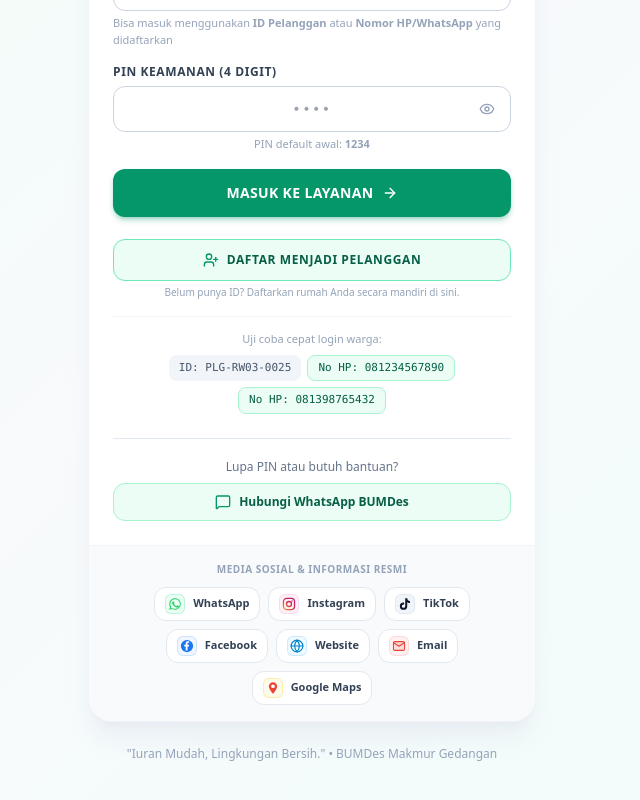
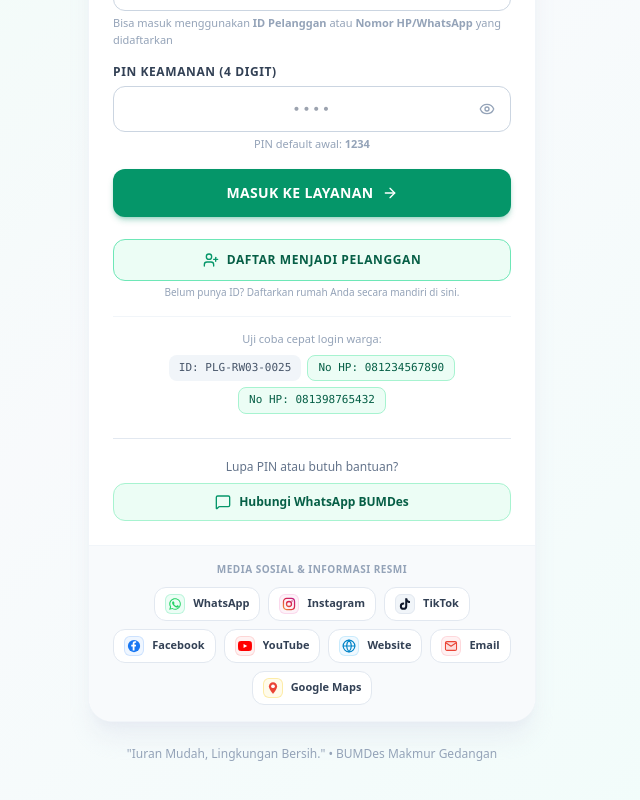
Before and after one commit to bumdesmakmurgedangan/Resikbumdes, a React (Vite) app: page / in a window 1280 px wide. Shown: the part 469-1269 px from the top of the page, without its empty margins (328-968 px from the left). Built offline with nearby package versions, Linux system fonts and the light colour scheme; no server answers.

Commit message:
feat: tambahkan integrasi media sosial YouTube resmi BUMDes

```diff
--- a/src/components/common/SocialBrandIcon.tsx
+++ b/src/components/common/SocialBrandIcon.tsx
@@ -58,6 +58,17 @@ export const SocialBrandIcon: React.FC<SocialBrandIconProps> = ({ type, classNam
             d="M15.15 12.65l.44-2.86h-2.75V7.93c0-.78.38-1.54 1.61-1.54h1.24V3.95s-1.13-.19-2.2-.19c-2.25 0-3.72 1.36-3.72 3.83v2.2H7.26v2.86h2.51V19.6c.51.08 1.03.12 1.56.12s1.05-.04 1.56-.12v-6.95h2.26z"
             fill="#FFFFFF"
           />
+        </svg>
+      );
+
+    case 'YOUTUBE':
+      return (
+        <svg viewBox="0 0 24 24" className={className} fill="none" xmlns="http://www.w3.org/2000/svg">
+          <path
+            d="M23.498 6.186a3.016 3.016 0 0 0-2.122-2.136C19.505 3.545 12 3.545 12 3.545s-7.505 0-9.377.505A3.017 3.017 0 0 0 .502 6.186C0 8.07 0 12 0 12s0 3.93.502 5.814a3.016 3.016 0 0 0 2.122 2.136c1.871.505 9.376.505 9.376.505s7.505 0 9.377-.505a3.015 3.015 0 0 0 2.122-2.136C24 15.93 24 12 24 12s0-3.93-.502-5.814z"
+            fill="#FF0000"
+          />
+          <path d="M9.545 15.568V8.432L15.818 12l-6.273 3.568z" fill="#FFFFFF" />
         </svg>
       );
 
@@ -124,6 +135,12 @@ export const getSocialBadgeStyle = (type: string) => {
         hoverBorder: 'hover:border-blue-300 hover:bg-blue-50/40',
         brandName: 'Facebook'
       };
+    case 'YOUTUBE':
+      return {
+        badgeBg: 'bg-red-50 text-red-600 border border-red-200/70',
+        hoverBorder: 'hover:border-red-300 hover:bg-red-50/40',
+        brandName: 'YouTube'
+      };
     case 'WEBSITE':
       return {
         badgeBg: 'bg-sky-50 text-sky-600 border border-sky-200/70',
--- a/src/services/dataService.ts
+++ b/src/services/dataService.ts
@@ -103,11 +103,30 @@ class DataService {
       INSTAGRAM: 'Instagram',
       TIKTOK: 'TikTok',
       FACEBOOK: 'Facebook',
+      YOUTUBE: 'YouTube',
       WEBSITE: 'Website',
       EMAIL: 'Email',
       MAP: 'Google Maps'
     };
     let orgLinksNeedSave = false;
+
+    // Auto-migrate: ensure YouTube link exists in user's saved list
+    if (!this.orgLinks.some(l => l.type === 'YOUTUBE')) {
+      const defaultYoutube = INITIAL_ORGANIZATION_LINKS.find(l => l.type === 'YOUTUBE');
+      if (defaultYoutube) {
+        // Insert right after Facebook or at the end before Map/Website
+        const fbIdx = this.orgLinks.findIndex(l => l.type === 'FACEBOOK');
+        if (fbIdx >= 0) {
+          this.orgLinks.splice(fbIdx + 1, 0, defaultYoutube);
+        } else {
+          this.orgLinks.push(defaultYoutube);
+        }
+        // Re-sequence sortOrder
+        this.orgLinks = this.orgLinks.map((item, idx) => ({ ...item, sortOrder: idx + 1 }));
+        orgLinksNeedSave = true;
+      }
+    }
+
     this.orgLinks = this.orgLinks.map(l => {
       if (cleanBrandNames[l.type] && l.label !== cleanBrandNames[l.type] && (
         l.label.includes('BUMDes') || l.label.includes('Resmi') || l.label.includes('Page') ||
--- a/src/services/mockData.ts
+++ b/src/services/mockData.ts
@@ -207,31 +207,41 @@ export const INITIAL_ORGANIZATION_LINKS: OrganizationLink[] = [
   },
   {
     id: 'ol-5',
-    type: 'WEBSITE',
-    label: 'Website',
-    url: 'https://bumdesgedangan.id',
-    icon: 'Globe',
+    type: 'YOUTUBE',
+    label: 'YouTube',
+    url: 'https://youtube.com/@bumdesmakmurgedangan',
+    icon: 'Video',
     sortOrder: 5,
     isActive: true,
     createdAt: '2026-01-01T00:00:00Z'
   },
   {
     id: 'ol-6',
-    type: 'EMAIL',
-    label: 'Email',
-    url: 'mailto:bumdes.gedangan@gmail.com',
-    icon: 'Mail',
+    type: 'WEBSITE',
+    label: 'Website',
+    url: 'https://bumdesgedangan.id',
+    icon: 'Globe',
     sortOrder: 6,
     isActive: true,
     createdAt: '2026-01-01T00:00:00Z'
   },
   {
     id: 'ol-7',
+    type: 'EMAIL',
+    label: 'Email',
+    url: 'mailto:bumdes.gedangan@gmail.com',
+    icon: 'Mail',
+    sortOrder: 7,
+    isActive: true,
+    createdAt: '2026-01-01T00:00:00Z'
+  },
+  {
+    id: 'ol-8',
     type: 'MAP',
     label: 'Google Maps',
     url: 'https://maps.google.com/?q=Gedangan+Sidoarjo',
     icon: 'MapPin',
-    sortOrder: 7,
+    sortOrder: 8,
     isActive: true,
     createdAt: '2026-01-01T00:00:00Z'
   }
--- a/src/types/index.ts
+++ b/src/types/index.ts
@@ -8,7 +8,7 @@ export type PaymentMethod = 'PETUGAS' | 'KANTOR' | 'TRANSFER' | 'QRIS';
 
 export type PaymentStatus = 'PENDING' | 'VERIFIED' | 'REJECTED';
 
-export type SocialType = 'WHATSAPP' | 'INSTAGRAM' | 'TIKTOK' | 'FACEBOOK' | 'WEBSITE' | 'EMAIL' | 'MAP';
+export type SocialType = 'WHATSAPP' | 'INSTAGRAM' | 'TIKTOK' | 'FACEBOOK' | 'YOUTUBE' | 'WEBSITE' | 'EMAIL' | 'MAP';
 
 export type TemplateType = 'WHATSAPP_OVERDUE_REMINDER' | 'WHATSAPP_ACCOUNT_CONFIRMATION';
 
--- a/src/views/SettingsView.tsx
+++ b/src/views/SettingsView.tsx
@@ -1553,13 +1553,32 @@ export const SettingsView: React.FC = () => {
                 <label className="block font-bold uppercase text-slate-700 mb-1">Tipe Media</label>
                 <select
                   value={editingLink.type}
-                  onChange={(e) => setEditingLink({ ...editingLink, type: e.target.value as any })}
+                  onChange={(e) => {
+                    const newType = e.target.value as any;
+                    const defaultLabels: Record<string, string> = {
+                      WHATSAPP: 'WhatsApp',
+                      INSTAGRAM: 'Instagram',
+                      TIKTOK: 'TikTok',
+                      FACEBOOK: 'Facebook',
+                      YOUTUBE: 'YouTube',
+                      WEBSITE: 'Website',
+                      EMAIL: 'Email',
+                      MAP: 'Google Maps'
+                    };
+                    const isDefaultCurrent = !editingLink.label || Object.values(defaultLabels).includes(editingLink.label);
+                    setEditingLink({
+                      ...editingLink,
+                      type: newType,
+                      label: isDefaultCurrent ? (defaultLabels[newType] || editingLink.label) : editingLink.label
+                    });
+                  }}
                   className="w-full px-3 py-2 border border-slate-300 rounded-xl"
                 >
                   <option value="WHATSAPP">WhatsApp</option>
                   <option value="INSTAGRAM">Instagram</option>
                   <option value="TIKTOK">TikTok</option>
                   <option value="FACEBOOK">Facebook</option>
+                  <option value="YOUTUBE">YouTube</option>
                   <option value="WEBSITE">Website</option>
                   <option value="EMAIL">Email</option>
                   <option value="MAP">Google Maps</option>
```
